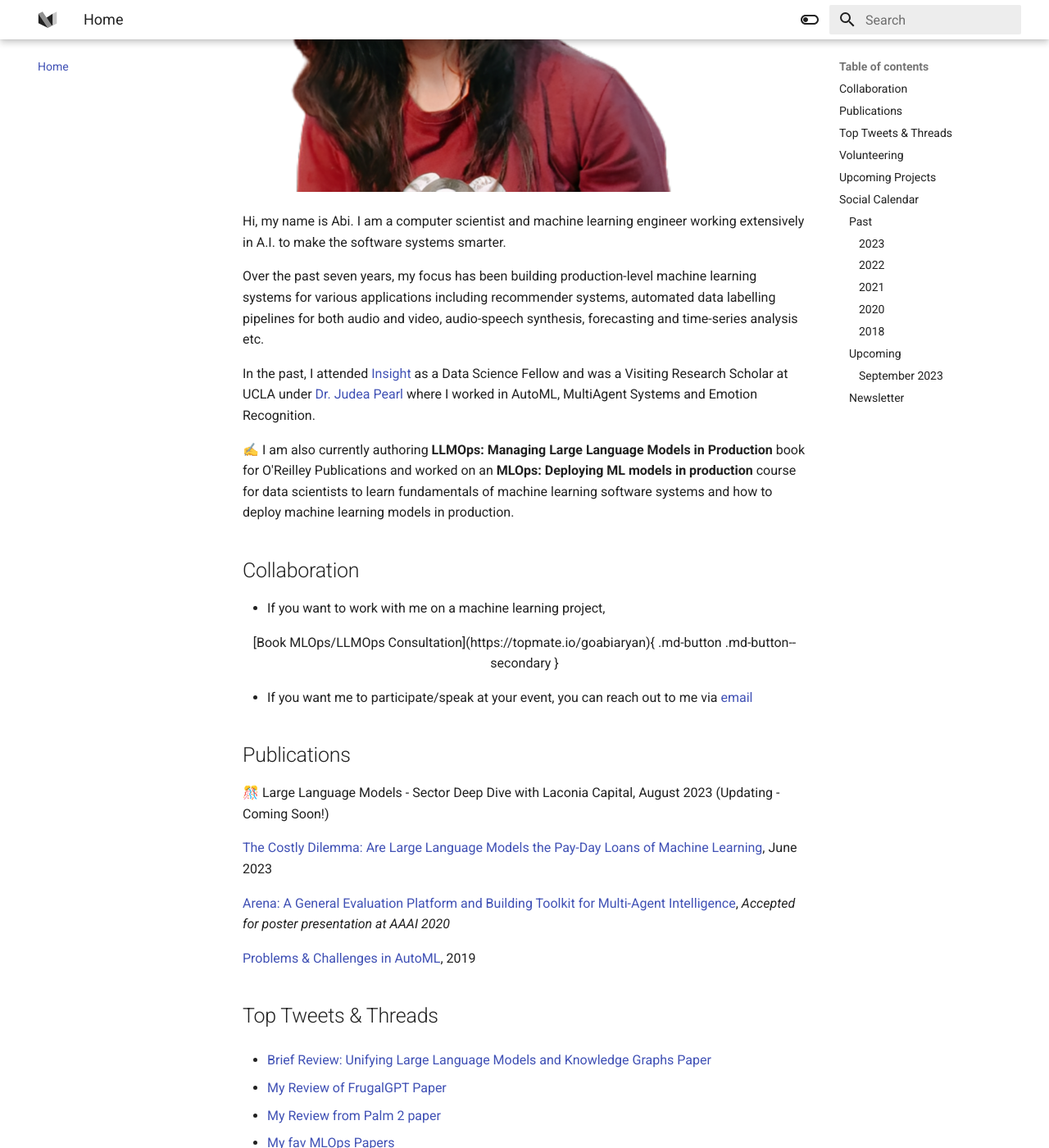
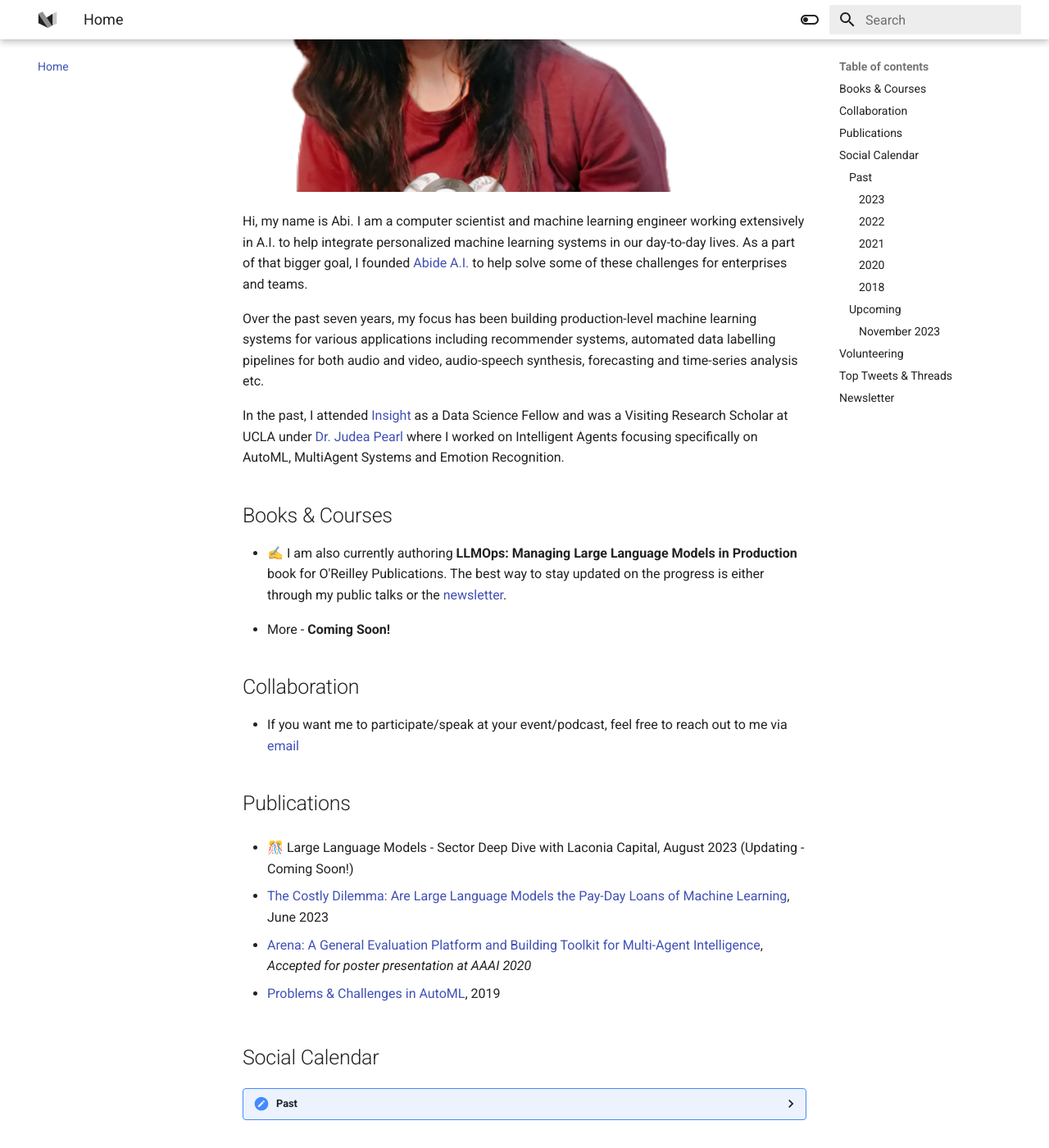
Before and after one commit to goabiaryan/abiaryan.com, an MkDocs documentation site: the page built from docs/index.md, in a window 1280 px wide and 1400 px high, scrolled down 494 px. Shown: the whole window at 82% size. Built offline with MkDocs 1.6.1 and Material for MkDocs 9.7.7, drawn with Linux system fonts in a browser that asks for light colours; comment, search, counter and statistics services are not loaded; old or Windows-style settings are respelled for this version of MkDocs; some of the changed text lies outside the part shown.

Commit message:
updates oct

```diff
--- a/docs/index.md
+++ b/docs/index.md
@@ -1,72 +1,46 @@
 ![abi](\abi-preview.png)
 
-Hi, my name is Abi. I am a computer scientist and machine learning engineer working extensively in A.I. to make the software systems smarter.
+Hi, my name is Abi. I am a computer scientist and machine learning engineer working extensively in A.I. to help integrate personalized machine learning systems in our day-to-day lives. As a part of that bigger goal, I founded [Abide A.I.](https://abideai.com/) to help solve some of these challenges for enterprises and teams.
 
 Over the past seven years, my focus has been building production-level machine learning systems for various applications including recommender systems, automated data labelling pipelines for both audio and video, audio-speech synthesis, forecasting and time-series analysis etc.
 
-In the past, I attended [Insight](https://insightfellows.com/data-science) as a Data Science Fellow and was a Visiting Research Scholar at UCLA under [Dr. Judea Pearl](http://bayes.cs.ucla.edu/jp_home.html) where I worked in AutoML, MultiAgent Systems and Emotion Recognition.
+In the past, I attended [Insight](https://insightfellows.com/data-science) as a Data Science Fellow and was a Visiting Research Scholar at UCLA under [Dr. Judea Pearl](http://bayes.cs.ucla.edu/jp_home.html) where I worked on Intelligent Agents focusing specifically on AutoML, MultiAgent Systems and Emotion Recognition.
 
-✍️ I am also currently authoring **LLMOps: Managing Large Language Models in Production** book for O'Reilley Publications and worked on an **MLOps: Deploying ML models in production** course for data scientists to learn fundamentals of machine learning software systems and how to deploy machine learning models in production.
+## Books & Courses
+
+- ✍️ I am also currently authoring **LLMOps: Managing Large Language Models in Production** book for O'Reilley Publications. The best way to stay updated on the progress is either through my public talks or the [newsletter](https://modelcraft.substack.com/).
+
+<!-- - I also worked on an **MLOps: Deploying ML models in production** course for data scientists to learn fundamentals of machine learning software systems and how to deploy machine learning models in production. -->
+
+- More - **Coming Soon!**
 
 ## Collaboration
 
-- If you want to work with me on a machine learning project,
+<!-- - If you want to work with me on a machine learning project,
 
-<center>[Book MLOps/LLMOps Consultation](https://topmate.io/goabiaryan){ .md-button .md-button--secondary }</center>
+<center>[Book MLOps/LLMOps Consultation](https://topmate.io/goabiaryan){ .md-button .md-button--secondary }</center> -->
 
-- If you want me to participate/speak at your event, you can reach out to me via [email](mailto:hi@abiaryan.com)
+- If you want me to participate/speak at your event/podcast, feel free to reach out to me via [email](mailto: hi@abiaryan.com)
 
 ## Publications
 
-🎊 Large Language Models - Sector Deep Dive with Laconia Capital, August 2023 (Updating - Coming Soon!)
+- 🎊 Large Language Models - Sector Deep Dive with Laconia Capital, August 2023 (Updating - Coming Soon!)
 
-[The Costly Dilemma: Are Large Language Models the Pay-Day Loans of Machine Learning](https://arxiv.org/abs/2308.08061), June 2023
+- [The Costly Dilemma: Are Large Language Models the Pay-Day Loans of Machine Learning](https://arxiv.org/abs/2308.08061), June 2023
 
-[Arena: A General Evaluation Platform and Building Toolkit for Multi-Agent Intelligence](https://ojs.aaai.org/index.php/AAAI/article/view/6216), *Accepted for poster presentation at AAAI 2020*
+- [Arena: A General Evaluation Platform and Building Toolkit for Multi-Agent Intelligence](https://ojs.aaai.org/index.php/AAAI/article/view/6216), *Accepted for poster presentation at AAAI 2020*
 
-[Problems & Challenges in AutoML](posts/automl-problems-2019/), 2019
-
-
-## Top Tweets & Threads
-
-- [Brief Review: Unifying Large Language Models and Knowledge Graphs Paper](https://twitter.com/GoAbiAryan/status/1669603176771907584?s=20)
-
-- [My Review of FrugalGPT Paper](https://twitter.com/GoAbiAryan/status/1657033209329209348?s=20)
-
-- [My Review from Palm 2 paper](https://twitter.com/GoAbiAryan/status/1656650856140537858?s=20)
-
-- [My fav MLOps Papers](https://twitter.com/GoAbiAryan/status/1580852750526468097?s=20)
-
-- [My fav Data Engineering Papers](https://twitter.com/GoAbiAryan/status/1629151405125812225?s=20)
-
-*I use Threads App for sharing ML stuff lately [@goabiaryan](https://www.threads.net/@goabiaryan/)*
-
-## Volunteering
-- **October 2023** Invited Reviewer for NeurIPS Workshop: I (Still) Can't Believe It's Not Better
-
-- **March 2023** Invited Reviewer | Fifth Symposium on Advances in Approximate Bayesian Inference (AABI 2023)
-
-- **September 2022** Proposal Reviewer, PyData NYC
-
-- **September 2021** Invited Reviewer for NeurIPS Workshop: I (Still) Can't Believe It's Not Better
-
-- **August 2021** Research Mentorship | Association for Computational Linguistics
-
-- **November 2018** Area Chair - AutoML | NeurIPS 2018
-
-- **May 2018 - Sep 2018** Organising Committee Co-Chair, Pydata Los Angeles
-
-- **Mar 2016 -Aug 2021** Director, Women Who Code Los Angeles
-
-## Upcoming Projects
-- 👩‍💻 **Developing Autonomous Goal-Based Agents for Multi-Modal Data**
-- 📝 Article, **Fine-Tuning for LLMs** (currently in review)
+- [Problems & Challenges in AutoML](posts/automl-problems-2019/), 2019
 
 ## Social Calendar
 ??? Past
     ###  Past
 
     #### 2023
+    - **Oct 26** - Speaker, Laconia Capital LP Event - LLMOps with Abi Aryan (Privately Hosted by [Geri Kirilova and Jeffrey Silverman](https://www.laconiacapitalgroup.com/people) )
+    - **Oct 13** - Presented a workshop on **Productionizing LLMs**, [Packt Publication Conference](https://www.packtpub.com/conference/put-gen-ai-to-work?link_from_packtlink=yes)
+    - **Oct 10** - Presented a talk on **Domain adaptation and fine-tuning for domain-specific LLMs**, [AI Engineer Summit](https://www.ai.engineer/summit)
+    - **Sept 20** - AMA on LLMOps at Deep Learning Daily organized by [Deci.ai](https://deci.ai/)
     - **Aug 29** - Event Chair for [Building AI Agents with LLMs Event - O'Reilly](https://learning.oreilly.com/live-events/building-ai-agents-with-llms/0636920096162/)
     - **July 7** - Gave a talk on [Cost Modelling for LLMs](https://youtu.be/Hne95kH5hxk) at the LLM Projects Workshop
     - **July 7** - Talked about **Self-Learning and Growth for careers in Data and MLOps** at Women in Data Podcast
@@ -104,18 +78,47 @@ In the past, I attended [Insight](https://insightfellows.com/data-science) as a
 
 ### Upcoming
 
-#### September 2023
+#### November 2023
+- **Nov 8** - Whats New in Data podcast with John Kutay
 
-- Sept 20 - AMA on LLMOps at Deep Learning Daily organized by [Deci.ai](https://deci.ai/)
-- Oct 10 - Domain adaptation and fine-tuning for domain-specific LLMs, [AI Engineer Summit](https://www.ai.engineer/summit)
-- Oct 13 - Productionizing LLMs, [Packt Publication Conference](https://www.packtpub.com/conference/put-gen-ai-to-work?link_from_packtlink=yes)
 
+## Volunteering
+- **October 2023** Invited Reviewer for NeurIPS Workshop: I (Still) Can't Believe It's Not Better
+
+- **March 2023** Invited Reviewer | Fifth Symposium on Advances in Approximate Bayesian Inference (AABI 2023)
+
+- **September 2022** Proposal Reviewer, PyData NYC
+
+- **September 2021** Invited Reviewer for NeurIPS Workshop: I (Still) Can't Believe It's Not Better
+
+- **August 2021** Research Mentorship | Association for Computational Linguistics
+
+- **November 2018** Area Chair - AutoML | NeurIPS 2018
+
+- **May 2018 - Sep 2018** Organising Committee Co-Chair, Pydata Los Angeles
+
+- **Mar 2016 -Aug 2021** Director, Women Who Code Los Angeles
+
+
+## Top Tweets & Threads
+
+- [Brief Review: Unifying Large Language Models and Knowledge Graphs Paper](https://twitter.com/GoAbiAryan/status/1669603176771907584?s=20)
+
+- [My Review of FrugalGPT Paper](https://twitter.com/GoAbiAryan/status/1657033209329209348?s=20)
+
+- [My Review from Palm 2 paper](https://twitter.com/GoAbiAryan/status/1656650856140537858?s=20)
+
+- [My fav MLOps Papers](https://twitter.com/GoAbiAryan/status/1580852750526468097?s=20)
+
+- [My fav Data Engineering Papers](https://twitter.com/GoAbiAryan/status/1629151405125812225?s=20)
+
+While I am on [Twitter](https://twitter.com/GoAbiAryan), [LinkedIn](https://www.linkedin.com/in/goabiaryan/) as well but I do not promise to post and be active there. **Lately, I prefer Threads [@goabiaryan](https://www.threads.net/@goabiaryan/) for sharing ML stuff**
 
 <!-- and an independent consultant with over 7 years of experience in the industry where I've worked  in machine learning infrastructure design and model development, integration and deployment at scale for recommender systems, computer vision, natural language processing as well as audio-speech synthesis. You can book my services [here](https://topmate.io/goabiaryan) -->
 
-### Newsletter
+## Newsletter
 
-Interested in hearing about Data Infrastructure, ML Systems, and new startups/research papers/tools in the MLOps space?
+Interested in hearing about Data Infrastructure, ML Systems, and new startups/research papers/tools in the ML and LLMOps space?
 
 I send out a newsletter called **ModelCraft**. Feel free to sub.
 
```
Also changed, not shown: docs/abi_full.jpg (added), docs/full-abi.png (deleted), docs/pics_wics.jpeg (added), 1 other file.
